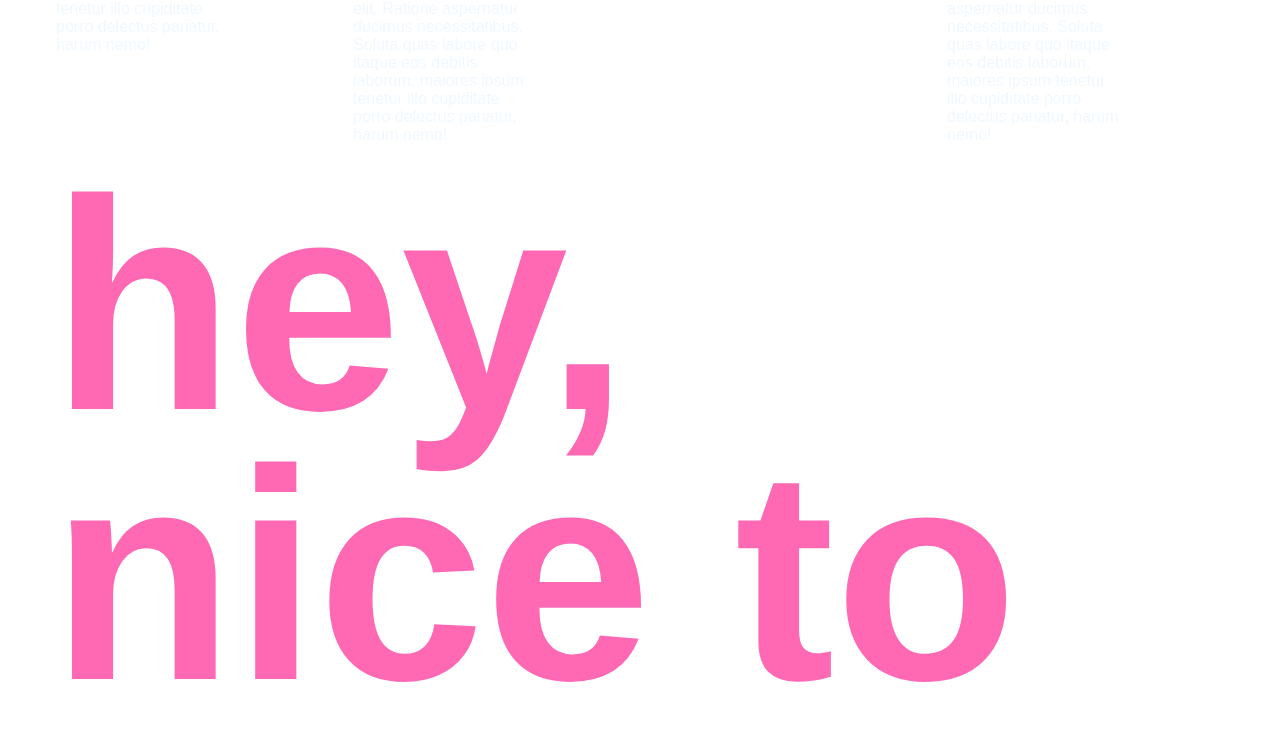
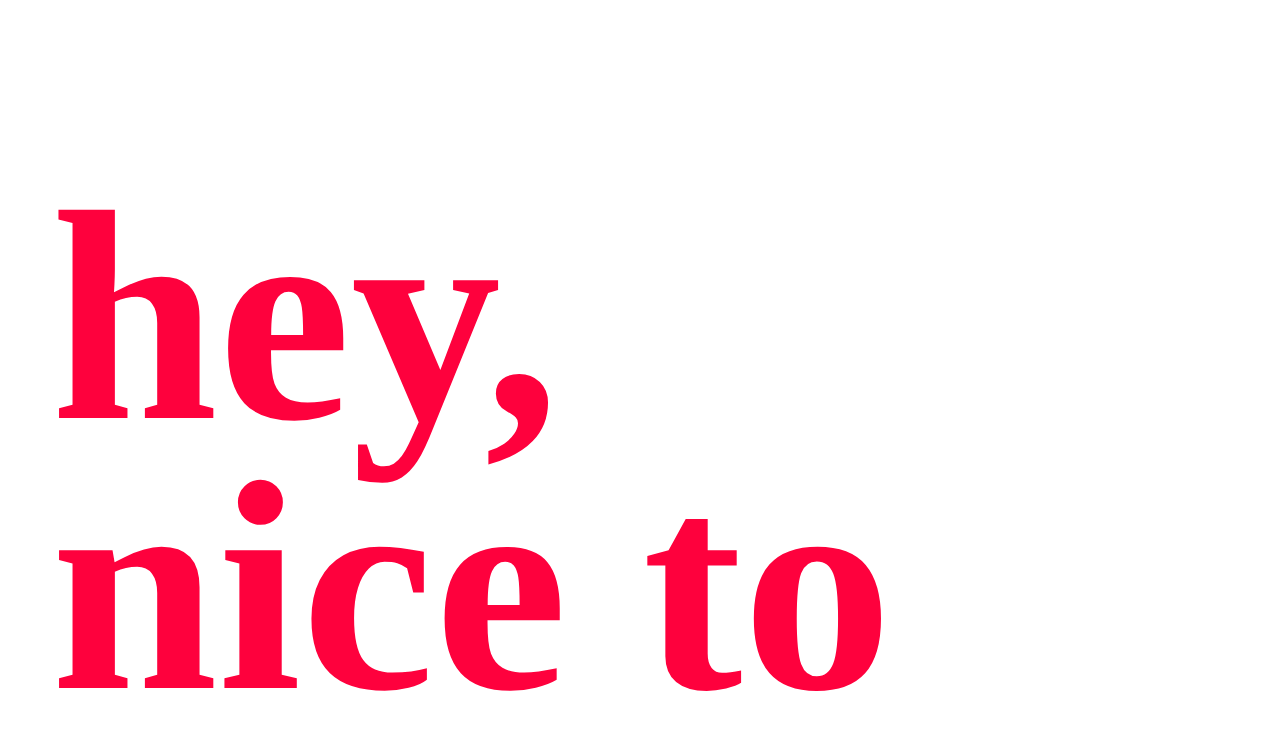
Before and after one commit to spd-master-web/your-personal-grid-poster-ariannavisentini, a plain HTML site: page index.html in a window 1280 px wide. Shown: the part 479-1231 px from the top of the page. Drawn offline with Linux system fonts and the light colour scheme.

Commit message:
color font and typeface fixed

```diff
--- a/style.css
+++ b/style.css
@@ -5,8 +5,9 @@
 body {
   margin: 0;
   background: url(img/gradient_background.jpg) bottom center no-repeat;
-  font-family: Arial, Helvetica, sans-serif;
-  color: aliceblue;
+  font-family: Nineties Display;
+  color: white;
+  src:local(/Users/Arianna/Downloads/nineties/Nineties-font/NinetiesDisplay.otf)
 }
 
 
@@ -28,7 +29,6 @@ border-bottom: 1px solid white;
   margin:10px;
 
   font-size: 60px;
-  /* border: 2px solid brown; */
 }
 
 p.description {
@@ -57,8 +57,10 @@ border-bottom: 1px solid white;
   grid-column: 1 / span 4;
 
   margin: 5px;
+  padding-top: 30px;
   line-height: 0.9em;
-  color: hotpink;
+  color: #FE013D;
+  text-shadow: 8px 5px white;
   font-size: 300px;
   border-top:  1px solid white;
 }
```
